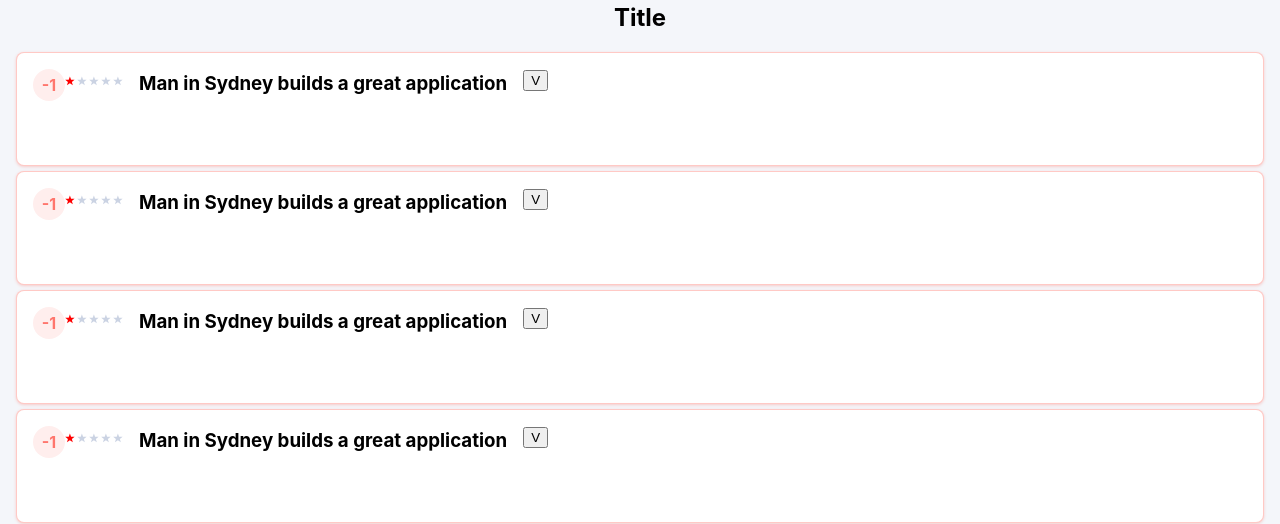
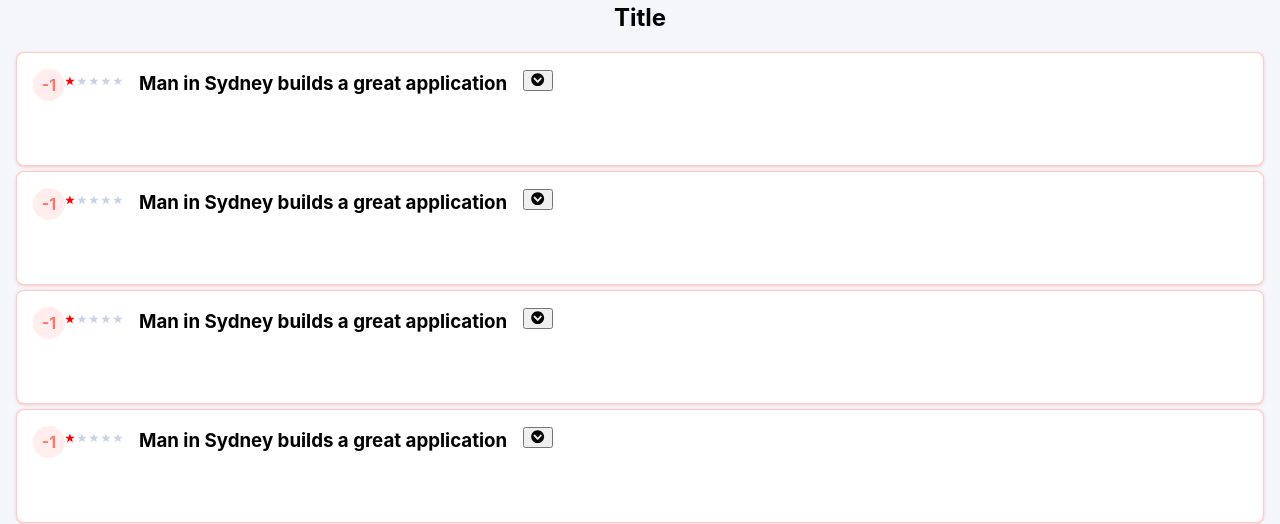
Before and after one commit to BizarroKlyza/pace, a React (Create React App) app in the folder app/: page / in a window 1280 px wide. Shown: the part 128-652 px from the top of the page. Built offline with nearby package versions, Linux system fonts and the light colour scheme.

Commit message:
Added Font Awesome. Will need to npm install.

```diff
--- a/app/package.json
+++ b/app/package.json
@@ -3,6 +3,9 @@
   "version": "0.1.0",
   "private": true,
   "dependencies": {
+    "@fortawesome/fontawesome-svg-core": "^1.2.25",
+    "@fortawesome/free-solid-svg-icons": "^5.11.2",
+    "@fortawesome/react-fontawesome": "^0.1.7",
     "canvasjs": "^1.8.1",
     "d3-fetch": "^1.1.2",
     "react": "^16.10.2",
--- a/app/src/components/results-page/results-card/results-card.js
+++ b/app/src/components/results-page/results-card/results-card.js
@@ -1,6 +1,15 @@
 import React from "react";
 import Star from "../../star/starz";
 import "./style/style.css";
+// import the library
+import { library } from "@fortawesome/fontawesome-svg-core";
+
+import { FontAwesomeIcon } from "@fortawesome/react-fontawesome";
+
+// import your icons
+import { faChevronCircleDown } from "@fortawesome/free-solid-svg-icons";
+
+library.add(faChevronCircleDown);
 
 class ResultsCard extends React.Component {
   constructor(props) {
@@ -55,11 +64,9 @@ class ResultsCard extends React.Component {
           </div>
 
           <div className="expandable">
-            <input
-              type="button"
-              onClick={e => this.hideCardRowTwo()}
-              value="V"
-            />
+            <button onClick={e => this.hideCardRowTwo()}>
+              <FontAwesomeIcon icon={["fas", "chevron-circle-down"]} />
+            </button>
           </div>
         </div>
 
```
Also changed, not shown: app/src/App.js (+6 -6 lines), 1 other file (tests, documents, lock files or other folders).
